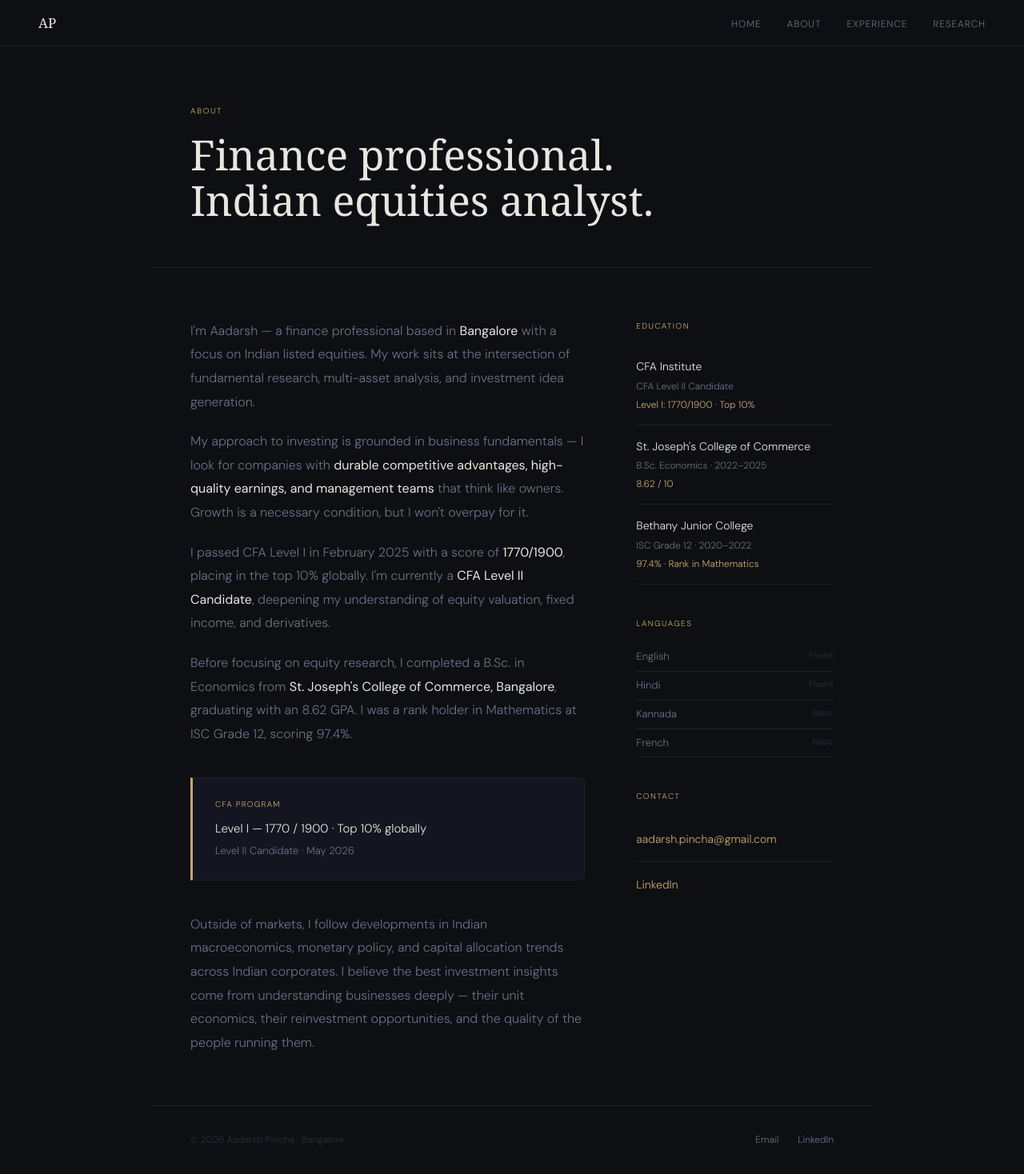
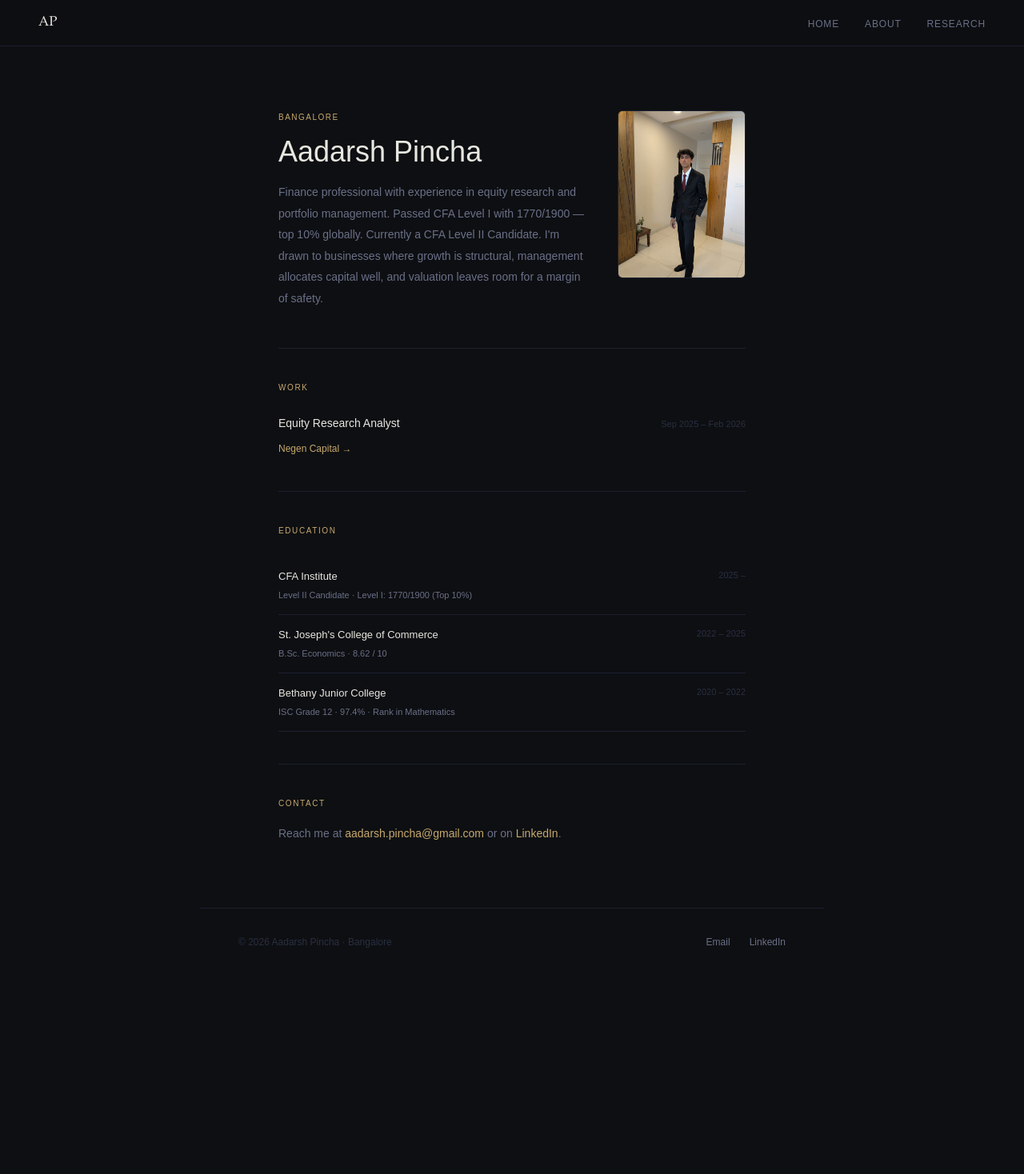
Before and after one commit to aadarshpincha/aadarsh-site, a Next.js app: page /about in a window 1280 px wide. Shown: the whole page at 80% size. After the commit the page ends 1221 px from the top, so only its background shows below. Built offline with nearby package versions, Linux system fonts and the light colour scheme.

Commit message:
final site

```diff
--- a/app/about/page.tsx
+++ b/app/about/page.tsx
@@ -1,69 +1,62 @@
 export default function About() {
     return (
-      <main>
-        <div style={{maxWidth:'900px',margin:'0 auto',padding:'72px 48px 56px',borderBottom:'1px solid var(--border)'}}>
-          <p style={{fontSize:'10px',letterSpacing:'0.16em',textTransform:'uppercase',color:'var(--accent)',marginBottom:'16px'}}>About</p>
-          <h1 style={{fontFamily:'Georgia,serif',fontSize:'clamp(36px,5vw,52px)',fontWeight:400,lineHeight:1.1}}>Finance professional.<br/>Indian equities analyst.</h1>
+      <main style={{maxWidth:'680px',margin:'0 auto',padding:'80px 48px'}}>
+
+        {/* Hero with photo */}
+        <div style={{display:'grid',gridTemplateColumns:'1fr 160px',gap:'40px',alignItems:'start',paddingBottom:'48px',borderBottom:'1px solid var(--border)'}}>
+          <div>
+            <p style={{fontSize:'10px',letterSpacing:'0.15em',textTransform:'uppercase',color:'var(--accent)',marginBottom:'14px'}}>Bangalore</p>
+            <h1 style={{fontSize:'36px',fontWeight:300,lineHeight:1.1,marginBottom:'18px',color:'var(--text)'}}>Aadarsh Pincha</h1>
+            <p style={{fontSize:'14px',color:'var(--muted)',lineHeight:1.9}}>
+              Finance professional with experience in equity research and portfolio management. Passed CFA Level I with 1770/1900 — top 10% globally. Currently a CFA Level II Candidate. I'm drawn to businesses where growth is structural, management allocates capital well, and valuation leaves room for a margin of safety.
+            </p>
+          </div>
+          <div style={{width:'160px',height:'210px',borderRadius:'6px',overflow:'hidden',border:'1px solid var(--border)',flexShrink:0}}>
+            <img src="/photo.jpg" alt="Aadarsh Pincha" style={{width:'100%',height:'100%',objectFit:'cover',objectPosition:'center top'}}/>
+          </div>
         </div>
 
-        <div style={{maxWidth:'900px',margin:'0 auto',padding:'64px 48px'}}>
-          <div style={{display:'grid',gridTemplateColumns:'2fr 1fr',gap:'64px'}}>
+        {/* Work */}
+        <div style={{padding:'40px 0',borderBottom:'1px solid var(--border)'}}>
+          <p style={{fontSize:'10px',letterSpacing:'0.16em',textTransform:'uppercase',color:'var(--accent)',marginBottom:'24px'}}>Work</p>
+          <div style={{display:'flex',justifyContent:'space-between',alignItems:'baseline'}}>
             <div>
-              {[
-                <>I'm Aadarsh — a finance professional based in <strong style={{color:'var(--text)',fontWeight:400}}>Bangalore</strong> with a focus on Indian listed equities. My work sits at the intersection of fundamental research, multi-asset analysis, and investment idea generation.</>,
-                <>My approach to investing is grounded in business fundamentals — I look for companies with <strong style={{color:'var(--text)',fontWeight:400}}>durable competitive advantages, high-quality earnings, and management teams</strong> that think like owners. Growth is a necessary condition, but I won't overpay for it.</>,
-                <>I passed CFA Level I in February 2025 with a score of <strong style={{color:'var(--text)',fontWeight:400}}>1770/1900</strong>, placing in the top 10% globally. I'm currently a <strong style={{color:'var(--text)',fontWeight:400}}>CFA Level II Candidate</strong>, deepening my understanding of equity valuation, fixed income, and derivatives.</>,
-                <>Before focusing on equity research, I completed a B.Sc. in Economics from <strong style={{color:'var(--text)',fontWeight:400}}>St. Joseph's College of Commerce, Bangalore</strong>, graduating with an 8.62 GPA. I was a rank holder in Mathematics at ISC Grade 12, scoring 97.4%.</>,
-              ].map((text, i) => (
-                <p key={i} style={{fontSize:'16px',color:'var(--muted)',lineHeight:1.85,marginBottom:'20px'}}>{text}</p>
-              ))}
-
-              <div style={{background:'var(--surface)',border:'1px solid var(--border)',borderLeft:'3px solid var(--accent)',borderRadius:'0 6px 6px 0',padding:'24px 28px',margin:'40px 0'}}>
-                <div style={{fontSize:'10px',letterSpacing:'0.12em',textTransform:'uppercase',color:'var(--accent)',marginBottom:'8px'}}>CFA Program</div>
-                <div style={{fontSize:'15px',color:'var(--text)'}}>Level I — 1770 / 1900 · Top 10% globally</div>
-                <div style={{fontSize:'13px',color:'var(--muted)',marginTop:'4px'}}>Level II Candidate · May 2026</div>
+              <div style={{fontSize:'14px',color:'var(--text)',marginBottom:'4px'}}>Equity Research Analyst</div>
+              <a href="https://negencapital.com" target="_blank" style={{fontSize:'12px',color:'var(--accent)'}}>Negen Capital →</a>
+            </div>
+            <div style={{fontSize:'11px',color:'var(--dim)'}}>Sep 2025 – Feb 2026</div>
+          </div>
         </div>
 
-              <p style={{fontSize:'16px',color:'var(--muted)',lineHeight:1.85}}>Outside of markets, I follow developments in Indian macroeconomics, monetary policy, and capital allocation trends across Indian corporates. I believe the best investment insights come from understanding businesses deeply — their unit economics, their reinvestment opportunities, and the quality of the people running them.</p>
+        {/* Education */}
+        <div style={{padding:'40px 0',borderBottom:'1px solid var(--border)'}}>
+          <p style={{fontSize:'10px',letterSpacing:'0.16em',textTransform:'uppercase',color:'var(--accent)',marginBottom:'24px'}}>Education</p>
+          {[
+            ['CFA Institute','Level II Candidate · Level I: 1770/1900 (Top 10%)','2025 –'],
+            ["St. Joseph's College of Commerce",'B.Sc. Economics · 8.62 / 10','2022 – 2025'],
+            ['Bethany Junior College','ISC Grade 12 · 97.4% · Rank in Mathematics','2020 – 2022'],
+          ].map(([name,detail,year])=>(
+            <div key={name} style={{display:'flex',justifyContent:'space-between',alignItems:'start',padding:'14px 0',borderBottom:'1px solid var(--border)'}}>
+              <div>
+                <div style={{fontSize:'13px',color:'var(--text)',marginBottom:'2px'}}>{name}</div>
+                <div style={{fontSize:'11px',color:'var(--muted)'}}>{detail}</div>
               </div>
-
-            <div>
-              <div style={{marginBottom:'40px'}}>
-                <div style={{fontSize:'10px',letterSpacing:'0.14em',textTransform:'uppercase',color:'var(--accent)',marginBottom:'16px'}}>Education</div>
-                {[
-                  ['CFA Institute','CFA Level II Candidate','Level I: 1770/1900 · Top 10%'],
-                  ["St. Joseph's College of Commerce",'B.Sc. Economics · 2022–2025','8.62 / 10'],
-                  ['Bethany Junior College','ISC Grade 12 · 2020–2022','97.4% · Rank in Mathematics'],
-                ].map(([name,detail,grade])=>(
-                  <div key={name} style={{padding:'14px 0',borderBottom:'1px solid var(--border)'}}>
-                    <div style={{fontSize:'14px',color:'var(--text)',marginBottom:'2px'}}>{name}</div>
-                    <div style={{fontSize:'12px',color:'var(--muted)'}}>{detail}</div>
-                    <div style={{fontSize:'12px',color:'var(--accent)',marginTop:'2px'}}>{grade}</div>
+              <div style={{fontSize:'11px',color:'var(--dim)',flexShrink:0,marginLeft:'24px'}}>{year}</div>
             </div>
           ))}
         </div>
 
-              <div style={{marginBottom:'40px'}}>
-                <div style={{fontSize:'10px',letterSpacing:'0.14em',textTransform:'uppercase',color:'var(--accent)',marginBottom:'16px'}}>Languages</div>
-                {[['English','Fluent'],['Hindi','Fluent'],['Kannada','Basic'],['French','Basic']].map(([lang,level])=>(
-                  <div key={lang} style={{fontSize:'13px',color:'var(--muted)',padding:'6px 0',borderBottom:'1px solid var(--border)',display:'flex',justifyContent:'space-between'}}>
-                    {lang}<span style={{fontSize:'11px',color:'var(--dim)'}}>{level}</span>
-                  </div>
-                ))}
+        {/* Contact */}
+        <div style={{paddingTop:'40px'}}>
+          <p style={{fontSize:'10px',letterSpacing:'0.16em',textTransform:'uppercase',color:'var(--accent)',marginBottom:'16px'}}>Contact</p>
+          <p style={{fontSize:'14px',color:'var(--muted)',lineHeight:1.8}}>
+            Reach me at{' '}
+            <a href="mailto:aadarsh.pincha@gmail.com" style={{color:'var(--accent)'}}>aadarsh.pincha@gmail.com</a>
+            {' '}or on{' '}
+            <a href="https://www.linkedin.com/in/aadarsh-pincha/" target="_blank" style={{color:'var(--accent)'}}>LinkedIn</a>.
+          </p>
         </div>
 
-              <div>
-                <div style={{fontSize:'10px',letterSpacing:'0.14em',textTransform:'uppercase',color:'var(--accent)',marginBottom:'16px'}}>Contact</div>
-                <div style={{padding:'14px 0',borderBottom:'1px solid var(--border)'}}>
-                  <a href="mailto:aadarsh.pincha@gmail.com" style={{fontSize:'14px',color:'var(--accent)'}}>aadarsh.pincha@gmail.com</a>
-                </div>
-                <div style={{padding:'14px 0'}}>
-                  <a href="https://www.linkedin.com/in/aadarsh-pincha/" target="_blank" style={{fontSize:'14px',color:'var(--accent)'}}>LinkedIn</a>
-                </div>
-              </div>
-            </div>
-          </div>
-        </div>
       </main>
     )
   }
--- a/app/globals.css
+++ b/app/globals.css
@@ -1,5 +1,3 @@
-@import url('https://fonts.googleapis.com/css2?family=DM+Sans:ital,wght@0,300;0,400;0,500;1,300&family=DM+Serif+Display:ital@0;1&display=swap');
-
 * { box-sizing: border-box; margin: 0; padding: 0; }
 
 :root {
@@ -15,7 +13,7 @@
 body {
   background: var(--bg);
   color: var(--text);
-  font-family: 'DM Sans', sans-serif;
+  font-family: 'Bahnschrift', sans-serif;
   font-weight: 300;
   line-height: 1.75;
   font-size: 16px;
--- a/app/layout.tsx
+++ b/app/layout.tsx
@@ -9,22 +9,63 @@ export default function RootLayout({ children }: { children: React.ReactNode })
   return (
     <html lang="en">
       <body>
-        <nav style={{position:'sticky',top:0,zIndex:100,background:'var(--bg)',borderBottom:'1px solid var(--border)',padding:'0 48px',display:'flex',alignItems:'center',justifyContent:'space-between',height:'58px'}}>
-          <a href="/" style={{fontFamily:'Georgia,serif',fontSize:'17px',color:'var(--text)'}}>AP</a>
+        {/* Floating dots canvas */}
+        <canvas id="dots" style={{position:'fixed',top:0,left:0,width:'100%',height:'100%',zIndex:0,pointerEvents:'none'}}/>
+        <script dangerouslySetInnerHTML={{__html:`
+          (function(){
+            const canvas = document.getElementById('dots');
+            if(!canvas) return;
+            const ctx = canvas.getContext('2d');
+            let W = canvas.width = window.innerWidth;
+            let H = canvas.height = window.innerHeight;
+            const dots = Array.from({length:140},()=>({
+              x: Math.random()*W,
+              y: Math.random()*H,
+              r: Math.random()*1.5+0.3,
+              dx: (Math.random()-0.5)*0.3,
+              dy: (Math.random()-0.5)*0.3,
+              o: Math.random()*0.25+0.05
+            }));
+            function draw(){
+              ctx.clearRect(0,0,W,H);
+              dots.forEach(d=>{
+                ctx.beginPath();
+                ctx.arc(d.x,d.y,d.r,0,Math.PI*2);
+                ctx.fillStyle='rgba(200,169,110,'+d.o+')';
+                ctx.fill();
+                d.x+=d.dx; d.y+=d.dy;
+                if(d.x<0||d.x>W) d.dx*=-1;
+                if(d.y<0||d.y>H) d.dy*=-1;
+              });
+              requestAnimationFrame(draw);
+            }
+            draw();
+            window.addEventListener('resize',()=>{
+              W=canvas.width=window.innerWidth;
+              H=canvas.height=window.innerHeight;
+            });
+          })();
+        `}}/>
+
+        {/* Nav */}
+        <div style={{position:'relative',zIndex:1}}>
+          <nav style={{position:'sticky',top:0,zIndex:100,background:'rgba(13,15,18,0.85)',backdropFilter:'blur(10px)',borderBottom:'1px solid var(--border)',padding:'0 48px',display:'flex',alignItems:'center',justifyContent:'space-between',height:'58px'}}>
+            <a href="/" style={{fontFamily:'"Palatino Linotype",Palatino,serif',fontSize:'17px',color:'var(--text)'}}>AP</a>
             <ul style={{listStyle:'none',display:'flex',gap:'32px'}}>
-            {[['Home','/'],['About','/about'],['Experience','/experience'],['Research','/research']].map(([label,href])=>(
+            {[['Home','/'],['About','/about'],['Research','/research']].map(([label,href])=>(
                 <li key={href}><a href={href} style={{color:'var(--muted)',fontSize:'12px',letterSpacing:'0.07em',textTransform:'uppercase'}}>{label}</a></li>
               ))}
             </ul>
           </nav>
           {children}
-        <footer style={{borderTop:'1px solid var(--border)',padding:'32px 48px',maxWidth:'900px',margin:'0 auto',display:'flex',justifyContent:'space-between',alignItems:'center'}}>
+          <footer style={{borderTop:'1px solid var(--border)',padding:'32px 48px',maxWidth:'780px',margin:'0 auto',display:'flex',justifyContent:'space-between',alignItems:'center'}}>
             <p style={{fontSize:'12px',color:'var(--dim)'}}>© 2026 Aadarsh Pincha · Bangalore</p>
             <div style={{display:'flex',gap:'24px'}}>
               <a href="mailto:aadarsh.pincha@gmail.com" style={{fontSize:'12px',color:'var(--muted)'}}>Email</a>
               <a href="https://www.linkedin.com/in/aadarsh-pincha/" target="_blank" style={{fontSize:'12px',color:'var(--muted)'}}>LinkedIn</a>
             </div>
           </footer>
+        </div>
       </body>
     </html>
   )
```
Also changed, not shown: app/experience/page.tsx (deleted, +0 -67 lines), app/page.tsx (+41 -28 lines), public/photo.jpg (added). Lines whose indentation alone changed are shown as unchanged.
